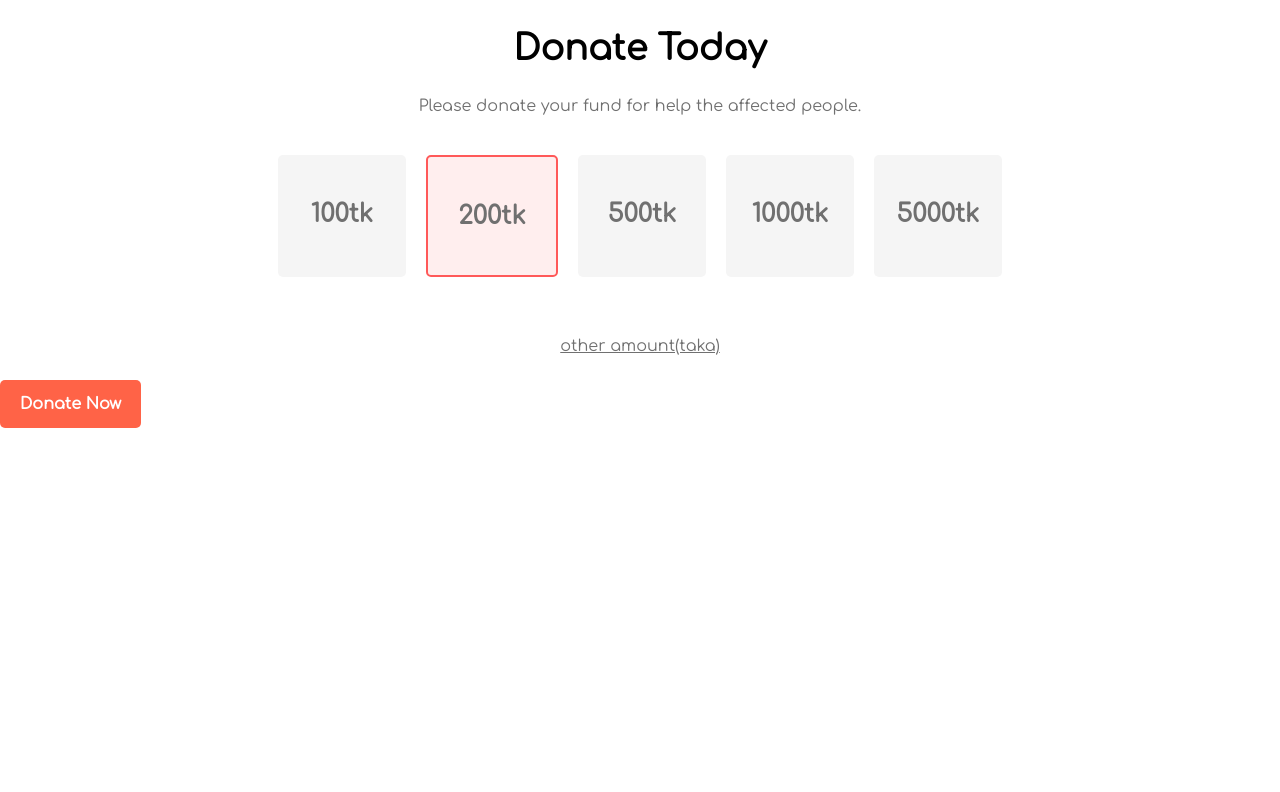
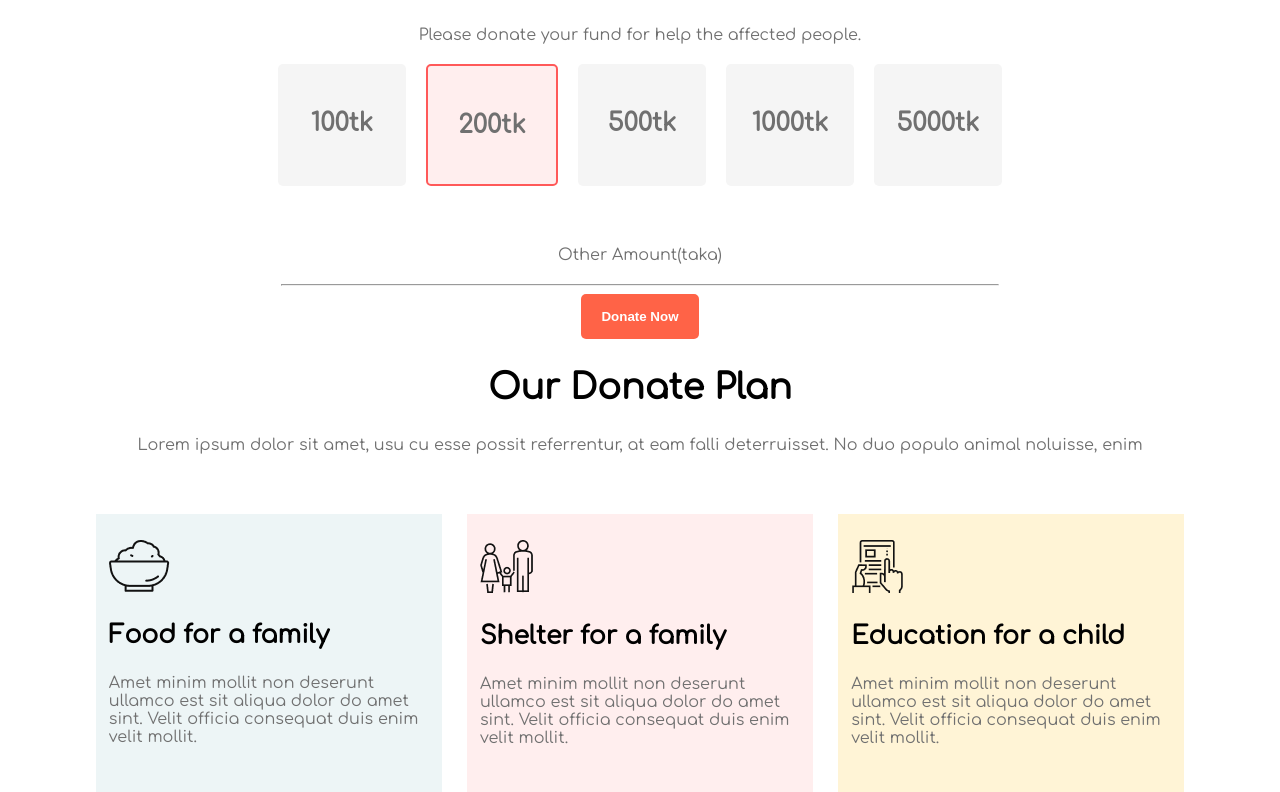
Before and after one commit to Mohammademon02/donate-relief, a plain HTML site: page index.html in a window 1280 px wide. Shown: the part 721-1513 px from the top of the page. Before the commit the page ends 1149 px from the top, so only its background shows below. Drawn offline with Linux system fonts and the light colour scheme.

Commit message:
style issed added

```diff
--- a/index.html
+++ b/index.html
@@ -13,7 +13,9 @@
         <div class="banner-area">
             <h1>Let's Help Those Who Are More In Need</h1>
             <p id="exclusive-color">Every year a lot of people fall prey to natural disasters. As a result,many people are affected. Then they need a lot of emergency help.</p>
-            <a class="btn" href="">Donate Now</a>
+             <button class="btn">
+                <a class="link-btn" href="">Donate Now</a>
+             </button>
         </div>
     </section>
     <section class="donateSection">
@@ -39,8 +41,34 @@
             </div>
         </div>
         <div class="donate-h2">
-            <p>other amount(taka)</p>
-            <a class="btn" href="">Donate Now</a>
+            <p>Other Amount(taka)</p>
+            <hr class="rule-customize">
+                <button class="btn">
+                    <a class="link-btn" href="#">Donate Now</a>
+                </button>
+        </div>
+    </section>
+    <section>
+        <div class="donate-area">
+            <h2>Our Donate Plan</h2>
+            <p>Lorem ipsum dolor sit amet, usu cu esse possit referrentur, at eam falli deterruisset. No duo populo animal noluisse, enim</p>
+        </div>
+        <div class="flex-container">
+            <div id="w-1" class="w-25">
+                <img src="icons/food.png" alt="">
+                <h3>Food for a family</h3>
+                <p>Amet minim mollit non deserunt ullamco est sit aliqua dolor do amet sint. Velit officia consequat duis enim velit mollit.</p>
+            </div>
+            <div id="w-2" class="w-25">
+                <img src="icons/shelter.png" alt="">
+                <h3>Shelter for a family</h3>
+                <p>Amet minim mollit non deserunt ullamco est sit aliqua dolor do amet sint. Velit officia consequat duis enim velit mollit.</p>
+            </div>
+            <div id="w-3" class="w-25">
+                <img src="icons/Frame-1.png" alt="">
+                <h3>Education for a child</h3>
+                <p>Amet minim mollit non deserunt ullamco est sit aliqua dolor do amet sint. Velit officia consequat duis enim velit mollit.</p>
+            </div>
         </div>
     </section>
 </body>
--- a/style.css
+++ b/style.css
@@ -5,15 +5,13 @@ body{
 h1{
     font-size: 50px;
     color: white;
-    padding-top: 100px;
-    margin: 0% 25%;
+    padding-top: 150px;
+    margin: auto;
     font-weight: bold;
 }
 h2{
     font-size: 35px;
-    margin-top: 100px;
     text-align: center;
-    font-weight: bold;
 }
 h3{
     font-size: 25px;
@@ -23,8 +21,7 @@ h3{
 p{
     color: #707070;
     text-align: center;
-    padding: 0% 30%;
-    margin-bottom: 40px;
+    margin-bottom: 20px;
 }
 #exclusive-color{
     color: white;
@@ -32,6 +29,15 @@ p{
 #selected-area{
     background-color: #FFEEEE;
     border: 2px solid #FF5959;
+}
+#w-1{
+    background-color: #EDF5F6;
+}
+#w-2{
+    background-color: #FFEEEE;
+}
+#w-3{
+    background-color: #FFF4D6;
 }
 .topSection{
     width: 100%;
@@ -42,13 +48,20 @@ p{
     text-align: center;
 }
 .btn{
-    align-content: center;
-    text-decoration: none;
+    display: block;
     padding: 15px 20px;
-    color: white;
     background-color: tomato;
     font-weight: bold;
     border-radius: 5px;
+    margin: auto;
+    border: none;
+}
+.link-btn{
+    text-decoration: none;
+    color: white;
+}
+.donate-area{
+    width: 100%;
 }
 .donate-h1{
     display: flex;
@@ -63,6 +76,24 @@ p{
     border-radius: 5px;
     background-color: whitesmoke;
 }
-.donate-h2 p{
-    text-decoration-line: underline;
+.rule-customize{
+    width: 56%;
 }
+.flex-container{
+    margin-top:60px;
+    display: flex;
+    justify-content: center;
+}
+.w-25{
+    width: 25%;
+    margin-left: 1%;
+    margin-right:1%;
+    padding: 2% 1%;
+}
+.flex-container h3{
+    color: black;
+    text-align: left;
+}
+.flex-container p{
+    text-align: left;
+}
```
Also changed, not shown: icons/Frame-1.png (added), icons/food.png (added), icons/shelter.png (added).
